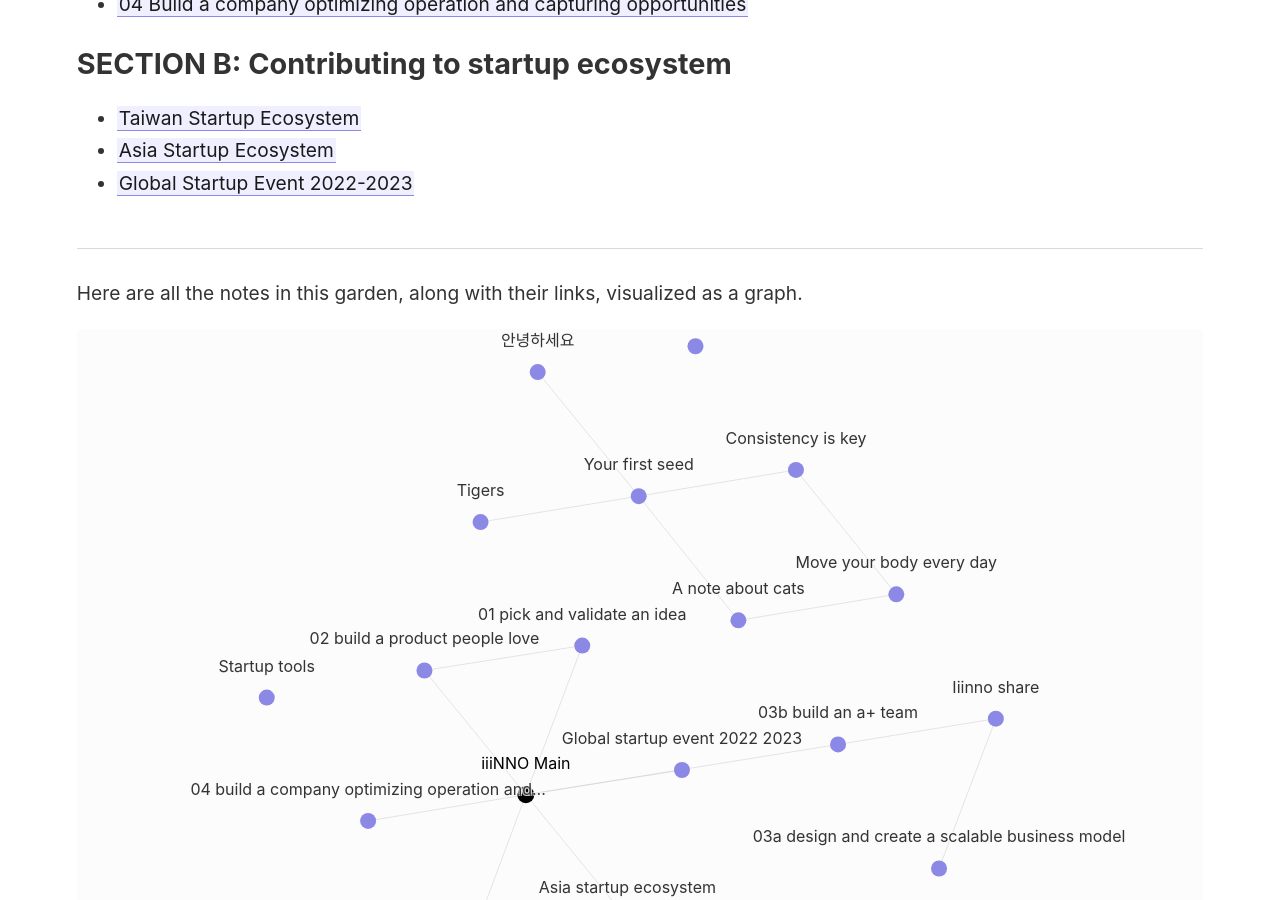
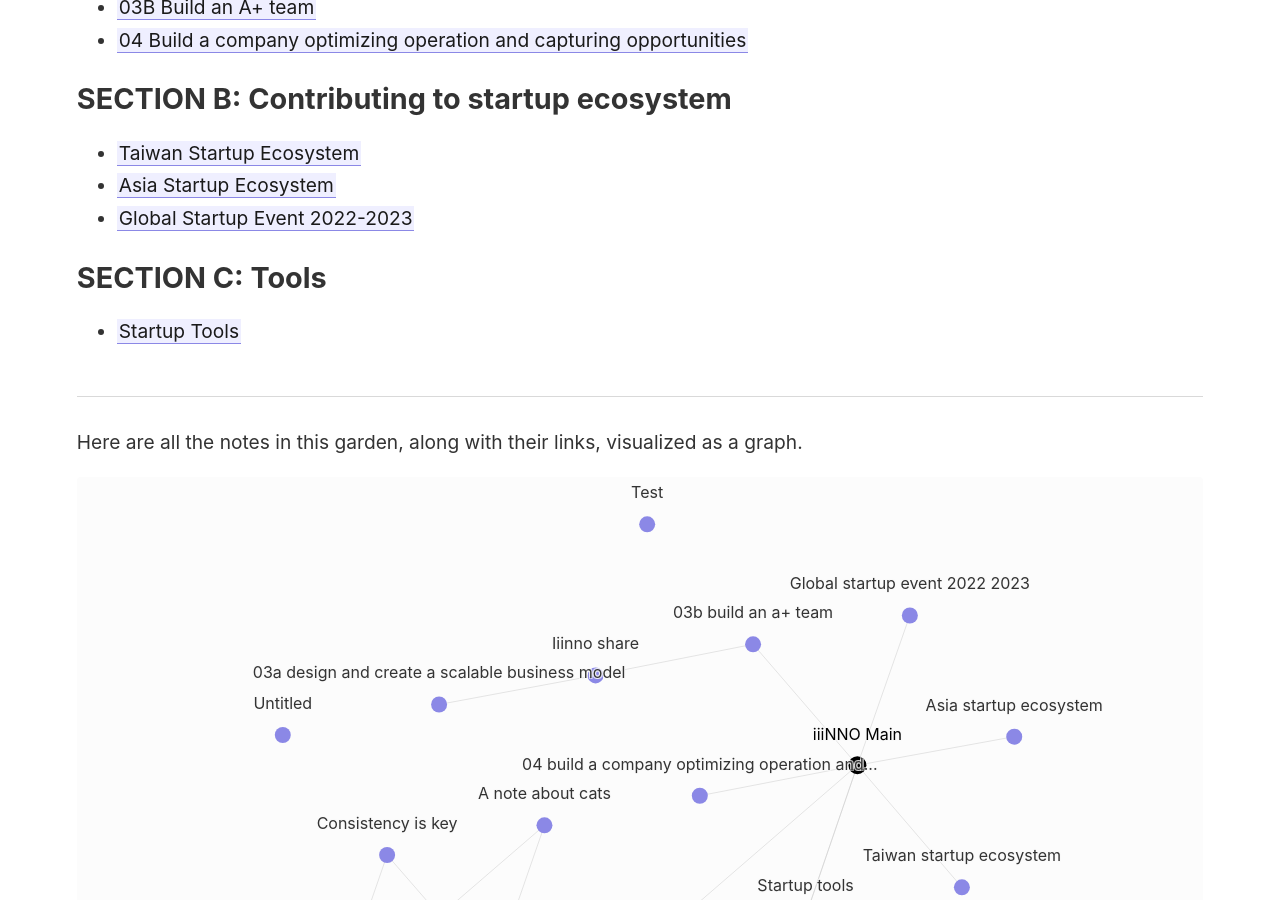
Before and after one commit to davidkuo11111/obsidian, a Jekyll site: the page built from _notes/iiinno.md, in a window 1280 px wide and 900 px high, scrolled down 626 px. Built offline with Jekyll 4.4.1, drawn with Linux system fonts in a browser that asks for light colours.

Commit message:
0.04 updated iiinno.md
0.04 updated iiinno.md
* tried to show picture

```diff
--- a/_notes/iiinno.md
+++ b/_notes/iiinno.md
@@ -4,6 +4,9 @@
 
 # Welcome to iiiNNO
 ![[91979569_2516590325268375_378331862239543296_n.jpg]]
+
+<img src="91979569_2516590325268375_378331862239543296_n.jpg"/>
+
 
 ## SECTION A: Building a startup
 How to build a startup that generates sales Day 1 and is attracted to early-stage investors
@@ -19,3 +22,7 @@
 * [[Taiwan Startup Ecosystem]]
 * [[Asia Startup Ecosystem]]
 * [[Global Startup Event 2022-2023]]
+
+
+## SECTION C: Tools
+* [[Startup Tools]]
```
